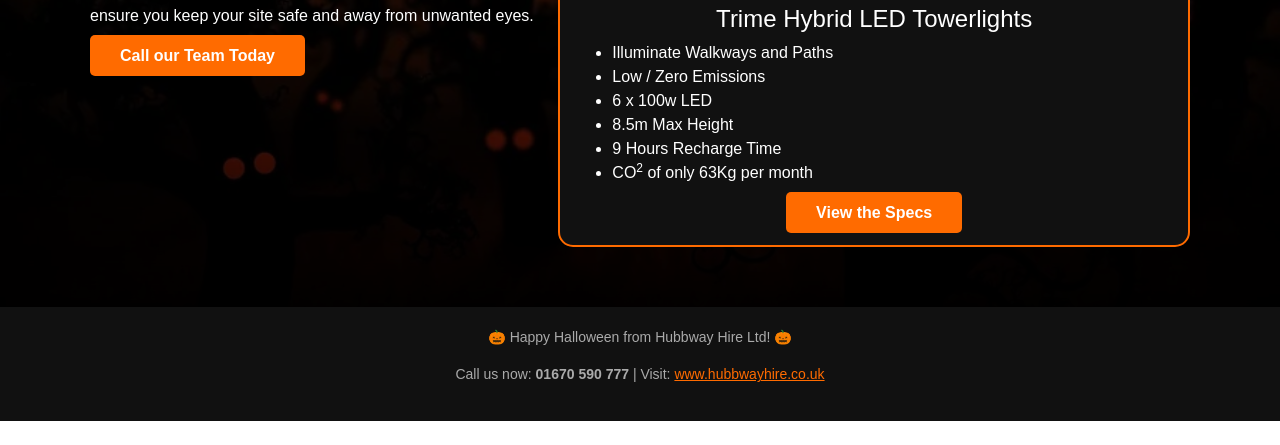
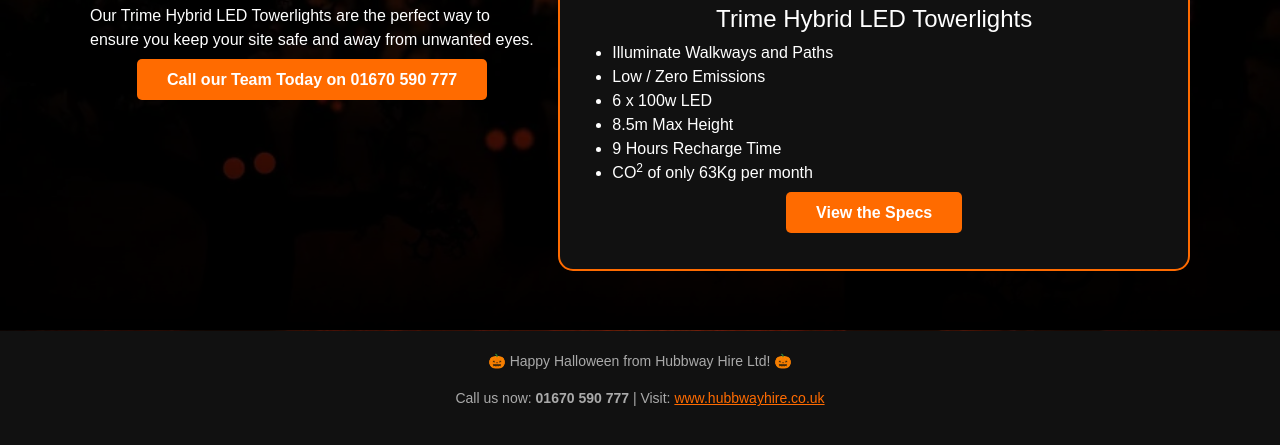
Before and after one commit to HubbwayHire/Haloween, a plain HTML site: page index.html in a window 1280 px wide. Shown: the part 470-915 px from the top of the page. Before the commit the page ends 891 px from the top, so only its background shows below. Drawn offline with nearby package versions, Linux system fonts and the light colour scheme.

Commit message:
Update index.html

```diff
--- a/index.html
+++ b/index.html
@@ -133,9 +133,11 @@
   <div class="row">
     <div class="col-md-5">
     <h2>Ghost-Bustingly Bright Hybrid LED Towerlights!</h2>
-    <p>Available in 24 hours</p>
+    <p>Available in 24 hours</p><br>
     <p>Our Trime Hybrid LED Towerlights are the perfect way to ensure you keep your site safe and away from unwanted eyes.</p>
-        <a href="tel:+441670590777" class="btn-hire">Call our Team Today</a></p>
+        <div class="text-center">
+  <a href="tel:+441670590777" class="btn-hire">Call our Team Today on 01670 590 777</a>
+</div>
     </div>
 
     <div class="col-md-7">
@@ -155,7 +157,7 @@
 
     </ul>
     <a href="https://www.hubbwayhire.co.uk/wp-content/uploads/2022/09/Towerlight-Trime-Hybrid-X-Eco-hybrid_lithium-Technical-Sheet-draft_inhousePRINT-1.pdf" style="text-align: left;" class="btn-hire">View the Specs
-    </a>
+    </a><br><br>
   </div>
 </div>
 
```
